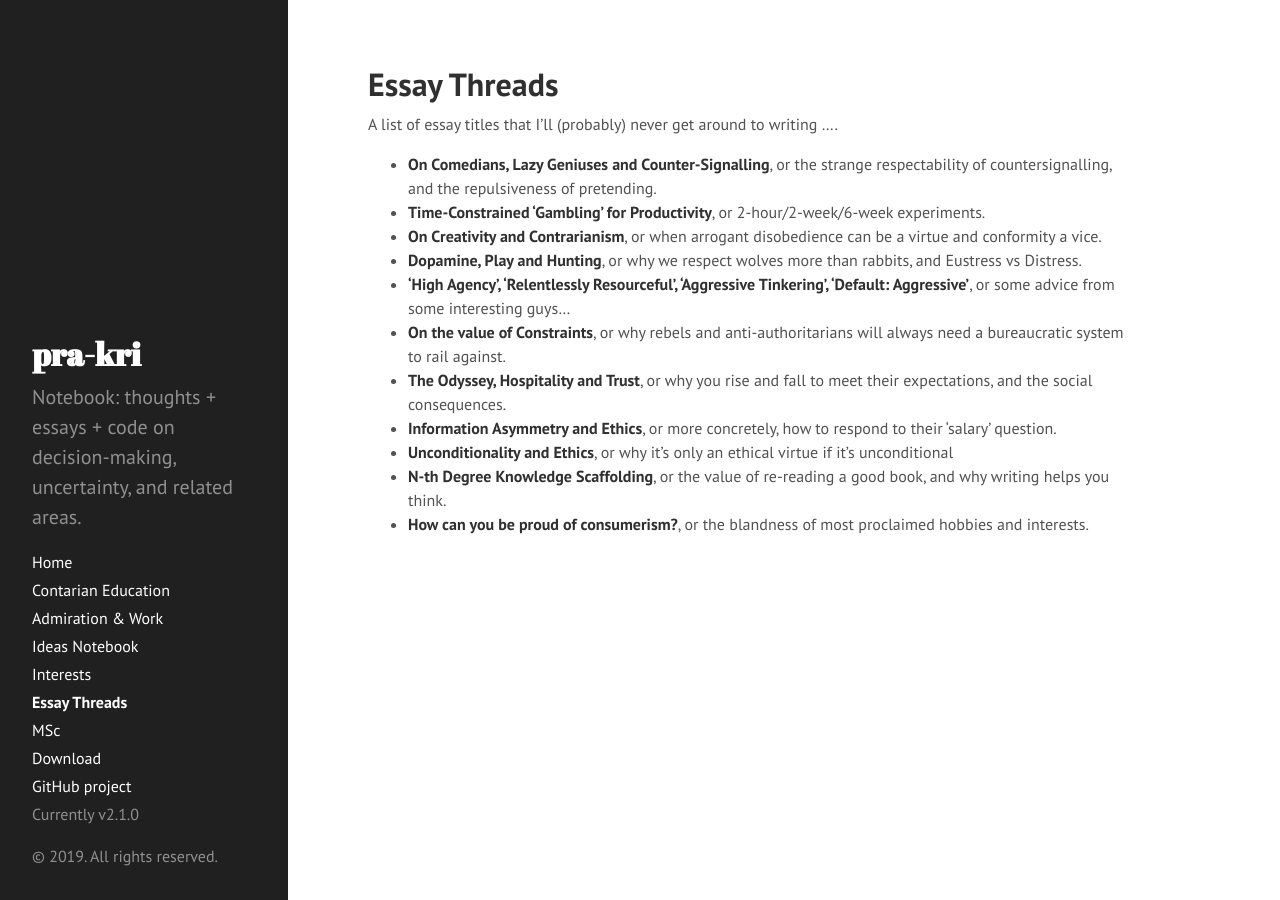
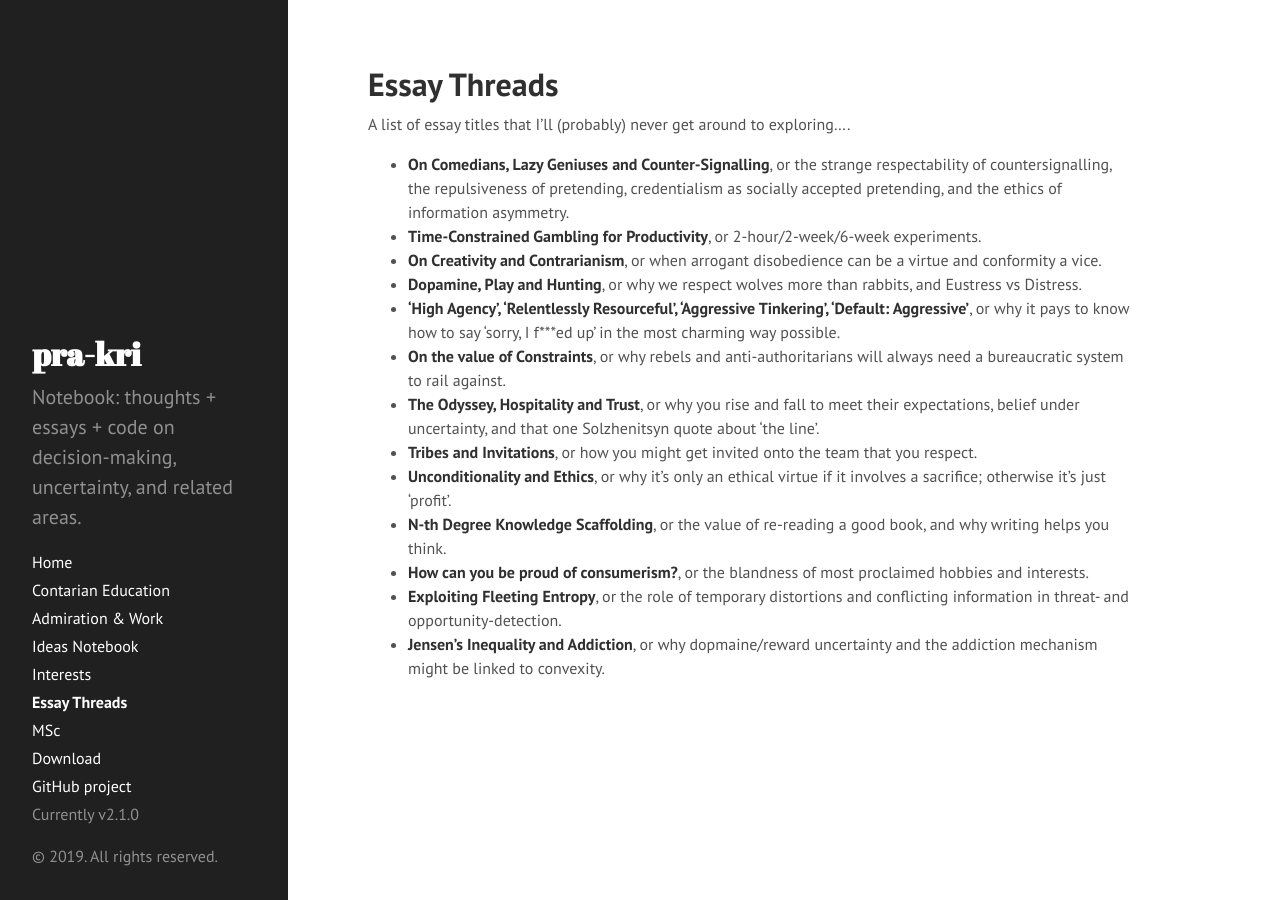
Before and after one commit to pra-kri/pra-kri.github.io, a Jekyll site: the page built from essay_threads.md, in a window 1280 px wide. Built offline with Jekyll 4.4.1, drawn with Linux system fonts in a browser that asks for light colours; Markdown is read by kramdown in place of the engine named in the settings.

Commit message:
Update essay_threads.md

```diff
--- a/essay_threads.md
+++ b/essay_threads.md
@@ -3,16 +3,18 @@ layout: page
 title: Essay Threads
 ---
 
-A list of essay titles that I'll (probably) never get around to writing ....
+A list of essay titles that I'll (probably) never get around to exploring....
 
-* **On Comedians, Lazy Geniuses and Counter-Signalling**, or the strange respectability of countersignalling, and the repulsiveness of pretending.
-* **Time-Constrained 'Gambling' for Productivity**, or 2-hour/2-week/6-week experiments.
+* **On Comedians, Lazy Geniuses and Counter-Signalling**, or the strange respectability of countersignalling, the repulsiveness of pretending, credentialism as socially accepted pretending, and the ethics of information asymmetry.
+* **Time-Constrained Gambling for Productivity**, or 2-hour/2-week/6-week experiments.
 * **On Creativity and Contrarianism**, or when arrogant disobedience can be a virtue and conformity a vice.
 * **Dopamine, Play and Hunting**, or why we respect wolves more than rabbits, and Eustress vs Distress.
-* **'High Agency', 'Relentlessly Resourceful', 'Aggressive Tinkering', 'Default: Aggressive'**, or some advice from some interesting guys...
+* **'High Agency', 'Relentlessly Resourceful', 'Aggressive Tinkering', 'Default: Aggressive'**, or why it pays to know how to say 'sorry, I f\*\*\*ed up' in the most charming way possible.
 * **On the value of Constraints**, or why rebels and anti-authoritarians will always need a bureaucratic system to rail against.
-* **The Odyssey, Hospitality and Trust**, or why you rise and fall to meet their expectations, and the social consequences.
-* **Information Asymmetry and Ethics**, or more concretely, how to respond to their 'salary' question.
-* **Unconditionality and Ethics**, or why it's only an ethical virtue if it's unconditional
+* **The Odyssey, Hospitality and Trust**, or why you rise and fall to meet their expectations, belief under uncertainty, and that one Solzhenitsyn quote about 'the line'.
+* **Tribes and Invitations**, or how you might get invited onto the team that you respect.
+* **Unconditionality and Ethics**, or why it's only an ethical virtue if it involves a sacrifice; otherwise it's just 'profit'.
 * **N-th Degree Knowledge Scaffolding**, or the value of re-reading a good book, and why writing helps you think.
 * **How can you be proud of consumerism?**, or the blandness of most proclaimed hobbies and interests.
+* **Exploiting Fleeting Entropy**, or the role of temporary distortions and conflicting information in threat- and opportunity-detection.
+* **Jensen's Inequality and Addiction**, or why dopmaine/reward uncertainty and the addiction mechanism might be linked to convexity.
```
